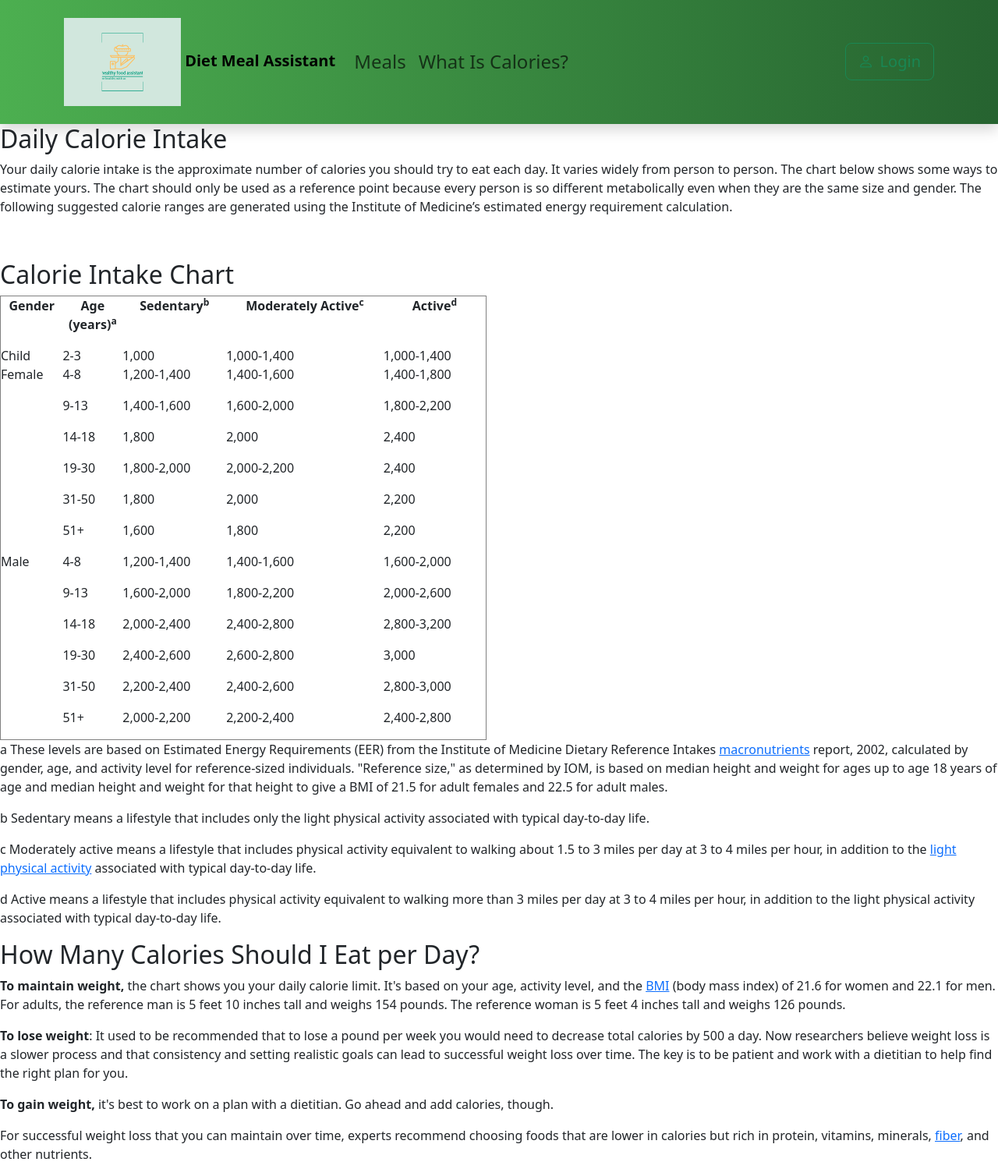
After one commit to Ali-Bin-Shoaib/healthy-meal-assistant, a PHP site: page /calories-info.html in a window 1280 px wide. The commit adds this page. Shown: the whole page at 78% size. Run offline with PHP 8.4, Linux system fonts and the light colour scheme; some libraries are stand-ins or nearby versions.

Commit message:
add other images

```diff
--- a/assets/css/main.css
+++ b/assets/css/main.css
@@ -10,19 +10,18 @@
 }
 header,
 footer {
-	background: rgb(209, 231, 221) !important;
-	background: linear-gradient(
-		129deg,
-		rgba(209, 231, 221, 1) 70%,
-		rgb(150, 180, 150) 100%
-	) !important;
+	background: linear-gradient(to left, #266330, #4caf50);
+	padding: 10px;
+	color: white;
+	text-align: center;
 }
-footer {
-	background: #000;
+.form-container {
+	backdrop-filter: blur(7px);
 }
-main {
+.main-page-background {
 	background-image: url('../../assets/images/top-ten-foods-for-health-2x.jpg');
 	background-size: cover;
 	background-position: center;
 	background-repeat: no-repeat;
+	background-attachment: fixed;
 }
--- /dev/null
+++ b/calories-info.html
@@ -0,0 +1,307 @@
+<!DOCTYPE html>
+<html lang="en">
+	<head>
+		<meta charset="UTF-8" />
+		<meta name="viewport" content="width=device-width, initial-scale=1.0" />
+		<title>Document</title>
+		<!-- links -->
+		<link
+			rel="stylesheet"
+			href="./node_modules/bootstrap/dist/css/bootstrap.min.css" />
+		<link
+			rel="stylesheet"
+			href="./node_modules/bootstrap-icons/font/bootstrap-icons.min.css" />
+		<link rel="stylesheet" href="./assets/css/main.css" />
+
+		<!-- scripts -->
+		<script src="./node_modules/jquery/dist/jquery.min.js"></script>
+		<script src="./node_modules/bootstrap/dist/js/bootstrap.bundle.js"></script>
+	</head>
+	<body>
+		<header class="shadow">
+			<nav class="navbar navbar-expand-lg text-capitalize">
+				<div class="container">
+					<a class="navbar-brand" href="./">
+						<img
+							src="./assets/images/healthy-food-assistant-high-resolution-logo.svg"
+							alt="logo"
+							width="150" />
+						<b class="text-center">diet meal assistant</b></a
+					>
+					<button
+						class="navbar-toggler"
+						type="button"
+						data-bs-toggle="collapse"
+						data-bs-target="#navbarContent"
+						aria-controls="navbarContent"
+						aria-expanded="false"
+						aria-label="Toggle navigation">
+						<span class="navbar-toggler-icon"></span>
+					</button>
+					<div class="collapse navbar-collapse" id="navbarContent">
+						<ul class="navbar-nav me-auto mb-2 mb-lg-0 fs-4">
+							<li class="nav-item">
+								<a class="nav-link" href="./meals.html">meals</a>
+							</li>
+							<li class="nav-item">
+								<a class="nav-link" href="./calories-info.html">what is calories?</a>
+							</li>
+							<!-- <li class="nav-item">
+								<a class="nav-link" href="./about-us.html">about us</a>
+							</li>
+							<li class="nav-item">
+								<a class="nav-link" href="./contact.html">contact</a>
+							</li> -->
+						</ul>
+						<a class="btn btn-lg btn-outline-success px-3" href="./login.html"
+							><i class="bi-person me-2"></i>login</a
+						>
+					</div>
+				</div>
+			</nav>
+		</header>
+
+		<main>
+			<section>
+				<h2 class="jumplink-headers" id="1-1">Daily Calorie Intake</h2>
+				<p>
+					<span lang="EN"
+						>Your daily calorie intake is the approximate number of calories you
+						should try to eat each day. It varies widely from person to person. The
+						chart below shows some ways to estimate yours. The&nbsp;chart should only
+						be used as a reference point because every person is so different
+						metabolically even when they are the same size and gender. The following
+						suggested calorie ranges are generated using the Institute of Medicine’s
+						estimated energy requirement calculation.</span
+					>
+				</p>
+				<p>&nbsp;</p>
+			</section>
+			<section>
+				<h2 class="jumplink-headers" id="1-2">Calorie Intake Chart</h2>
+				<table border="1" cellspacing="0" cellpadding="0" width="624">
+					<tbody>
+						<tr>
+							<td width="80" valign="top">
+								<p style="text-align: center">
+									<span lang="EN"><strong>Gender</strong></span>
+								</p>
+							</td>
+							<td width="77" valign="top">
+								<p style="text-align: center">
+									<span lang="EN"
+										><strong>Age (years)<sup>a</sup></strong></span
+									>
+								</p>
+							</td>
+							<td width="133" valign="top">
+								<p style="text-align: center">
+									<span lang="EN"
+										><strong>Sedentary<sup>b</sup></strong></span
+									>
+								</p>
+							</td>
+							<td width="202" valign="top">
+								<p style="text-align: center">
+									<span lang="EN"
+										><strong>Moderately Active<sup>c</sup></strong></span
+									>
+								</p>
+							</td>
+							<td width="132" valign="top">
+								<p style="text-align: center">
+									<span lang="EN"
+										><strong>Active<sup>d</sup></strong></span
+									>
+								</p>
+							</td>
+						</tr>
+						<tr>
+							<td width="80" valign="top"><span lang="EN">Child</span></td>
+							<td width="77" valign="top"><span lang="EN">2-3</span></td>
+							<td width="133" valign="top"><span lang="EN">1,000</span></td>
+							<td width="202" valign="top"><span lang="EN">1,000-1,400</span></td>
+							<td width="132" valign="top"><span lang="EN">1,000-1,400</span></td>
+						</tr>
+						<tr>
+							<td width="80" valign="top"><span lang="EN">Female</span></td>
+							<td width="77" valign="top">
+								<p><span lang="EN">4-8</span></p>
+								<p><span lang="EN">9-13</span></p>
+								<p><span lang="EN">14-18</span></p>
+								<p><span lang="EN">19-30</span></p>
+								<p><span lang="EN">31-50</span></p>
+								<p><span lang="EN">51+</span></p>
+							</td>
+							<td width="133" valign="top">
+								<p><span lang="EN">1,200-1,400</span></p>
+								<p><span lang="EN">1,400-1,600</span></p>
+								<p><span lang="EN">1,800</span></p>
+								<p><span lang="EN">1,800-2,000</span></p>
+								<p><span lang="EN">1,800</span></p>
+								<p><span lang="EN">1,600</span></p>
+							</td>
+							<td width="202" valign="top">
+								<p><span lang="EN">1,400-1,600</span></p>
+								<p><span lang="EN">1,600-2,000</span></p>
+								<p><span lang="EN">2,000</span></p>
+								<p><span lang="EN">2,000-2,200</span></p>
+								<p><span lang="EN">2,000</span></p>
+								<p><span lang="EN">1,800</span></p>
+							</td>
+							<td width="132" valign="top">
+								<p><span lang="EN">1,400-1,800</span></p>
+								<p><span lang="EN">1,800-2,200</span></p>
+								<p><span lang="EN">2,400</span></p>
+								<p><span lang="EN">2,400</span></p>
+								<p><span lang="EN">2,200</span></p>
+								<p><span lang="EN">2,200</span></p>
+							</td>
+						</tr>
+						<tr>
+							<td width="80" valign="top"><span lang="EN">Male</span></td>
+							<td width="77" valign="top">
+								<p><span lang="EN">4-8</span></p>
+								<p><span lang="EN">9-13</span></p>
+								<p><span lang="EN">14-18</span></p>
+								<p><span lang="EN">19-30</span></p>
+								<p><span lang="EN">31-50</span></p>
+								<p><span lang="EN">51+</span></p>
+							</td>
+							<td width="133" valign="top">
+								<p><span lang="EN">1,200-1,400</span></p>
+								<p><span lang="EN">1,600-2,000</span></p>
+								<p><span lang="EN">2,000-2,400</span></p>
+								<p><span lang="EN">2,400-2,600</span></p>
+								<p><span lang="EN">2,200-2,400</span></p>
+								<p><span lang="EN">2,000-2,200</span></p>
+							</td>
+							<td width="202" valign="top">
+								<p><span lang="EN">1,400-1,600</span></p>
+								<p><span lang="EN">1,800-2,200</span></p>
+								<p><span lang="EN">2,400-2,800</span></p>
+								<p><span lang="EN">2,600-2,800</span></p>
+								<p><span lang="EN">2,400-2,600</span></p>
+								<p><span lang="EN">2,200-2,400</span></p>
+							</td>
+							<td width="132" valign="top">
+								<p><span lang="EN">1,600-2,000</span></p>
+								<p><span lang="EN">2,000-2,600</span></p>
+								<p><span lang="EN">2,800-3,200</span></p>
+								<p><span lang="EN">3,000</span></p>
+								<p><span lang="EN">2,800-3,000</span></p>
+								<p><span lang="EN">2,400-2,800</span></p>
+							</td>
+						</tr>
+					</tbody>
+				</table>
+			</section>
+			<section>
+				<div
+					class="module ad emb-center-well-ad"
+					id="ad-centerwell-pos-141-1"></div>
+				<p>
+					<span lang="EN"
+						>a These levels are based on Estimated Energy Requirements (EER) from the
+						Institute of Medicine Dietary Reference Intakes </span
+					><a
+						href="https://www.webmd.com/diet/what-are-macronutrients"
+						id="667a8e11-7aaf-4524-b27c-4137b24e2ebe;medical_reference"
+						data-metrics-link=""
+						>macronutrients</a
+					><span lang="EN">
+						report, 2002, calculated by gender, age, and activity level for
+						reference-sized individuals. "Reference size," as determined by IOM, is
+						based on median height and weight for ages up to age 18 years of age and
+						median height and weight for that height to give a BMI of 21.5 for adult
+						females and 22.5 for adult males.</span
+					>
+				</p>
+				<p>
+					<span lang="EN"
+						>b Sedentary means a lifestyle that includes only the light physical
+						activity associated with typical day-to-day life.</span
+					>
+				</p>
+				<div
+					id="ad-pos-5000-1"
+					class="module ad ad-5000"
+					data-pos="5000"
+					data-sizes="[]"
+					data-targets='{"art":"091e9c5e803dcf0c","pg":"1","cc":"16","env":"0","hcent":"1115","leaf":"16099","mic":"","pt":"1637","sec":"","pug":"","scent":"","tmg":"","tug":"","uri":"/diet/calories-chart","rd":"1","tex":"vuejs_inf"}'
+					data-block-codes="_h16_diet_food_gen1_"
+					data-is-mobile="false"></div>
+				<p>
+					<span lang="EN"
+						>c Moderately active means a lifestyle that includes physical activity
+						equivalent to walking about 1.5 to 3 miles per day at 3 to 4 miles per
+						hour, in addition to the </span
+					><a
+						href="https://www.webmd.com/fitness-exercise/what-to-know-low-intensity-workouts"
+						id="23cf1ead-3b61-4b2a-8b38-aeb1142a44ef;medical_reference"
+						data-metrics-link=""
+						>light physical activity</a
+					><span lang="EN"> associated with typical day-to-day life.</span>
+				</p>
+				<p>
+					<span lang="EN"
+						>d Active means a lifestyle that includes physical activity equivalent to
+						walking more than 3 miles per day at 3 to 4 miles per hour, in addition to
+						the light physical activity associated with typical day-to-day life.</span
+					>
+				</p>
+			</section>
+			<section>
+				<h2 class="jumplink-headers" id="1-3">
+					How Many Calories Should I Eat per Day?
+				</h2>
+				<p>
+					<span lang="EN"
+						><strong>To maintain weight,</strong> the chart shows you your daily
+						calorie limit. It's based on your age, activity level, and the </span
+					><a
+						href="https://www.webmd.com/men/weight-loss-bmi"
+						id="b9a0f89f-cf14-4574-8530-4754f7f656bc;medical_reference"
+						data-metrics-link=""
+						>BMI</a
+					><span lang="EN">
+						(body mass index) of 21.6 for women and 22.1 for men. For adults, the
+						reference man is 5 feet 10 inches tall and weighs 154 pounds. The
+						reference woman is 5 feet 4 inches tall and weighs 126 pounds.</span
+					>
+				</p>
+				<p>
+					<span lang="EN"
+						><strong>To lose weight</strong>: It used to be recommended that to lose a
+						pound per week you would need to decrease total calories by 500 a day. Now
+						researchers believe weight loss is a slower process and that consistency
+						and setting realistic goals can lead to successful weight loss over time.
+						The key is to be patient and work with a dietitian to help find the right
+						plan for you.</span
+					>
+				</p>
+				<p>
+					<span lang="EN"
+						><strong>To gain weight,</strong> it's best to work on a plan with a
+						dietitian. Go ahead and add calories, though.</span
+					>
+				</p>
+				<div
+					class="module ad emb-center-well-ad"
+					id="ad-centerwell-pos-141-2"></div>
+				<p>
+					<span lang="EN"
+						>For successful weight loss that you can maintain over time, experts
+						recommend choosing foods that are lower in calories but rich in protein,
+						vitamins, minerals, </span
+					><a
+						href="https://www.webmd.com/diet/compare-dietary-fibers"
+						id="b4c15636-dac2-4ef9-9c77-14231f042dba;medical_reference"
+						data-metrics-link=""
+						>fiber</a
+					><span lang="EN">, and other nutrients.</span>
+				</p>
+			</section>
+		</main>
+	</body>
+</html>
```
Also changed, not shown: about-us.html (added, +65 -0 lines), contact.html (added, +65 -0 lines), index.html (+74 -17 lines), login.html (added, +65 -0 lines), meals.html (added, +64 -0 lines), server/index.php (added, +57 -0 lines), signup.html (added, +11 -0 lines), assets/images/dan-gold-4_jhDO54BYg-unsplash.jpg (added), assets/images/egor-gordeev-1KT7q1IeDxU-unsplash.jpg (added), assets/images/nrd-D6Tu_L3chLE-unsplash.jpg (added), 3 other files.
